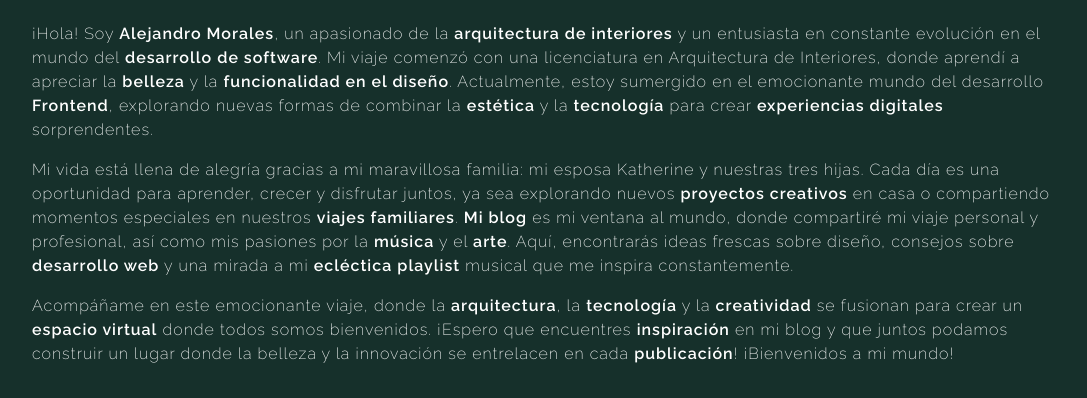
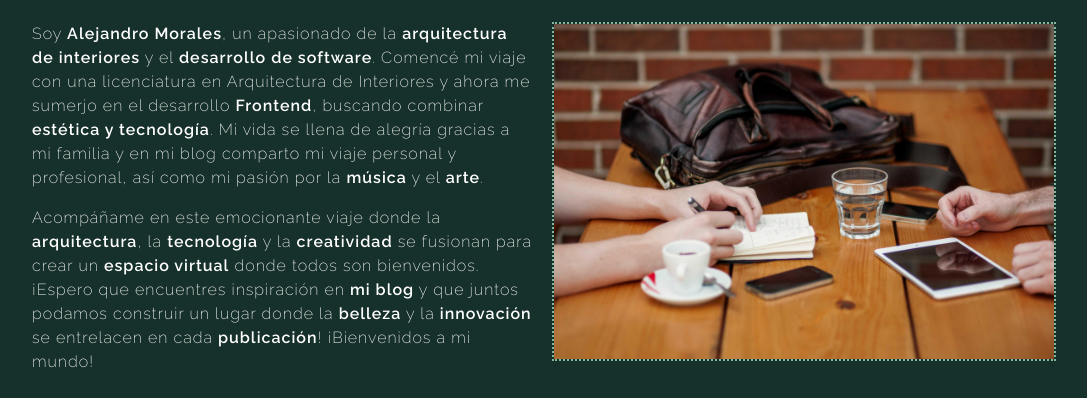
Before and after one commit to amoraleslandeo/personal-page.github.io, a plain HTML site: page index.html in a window 1280 px wide. Shown: the part 276-674 px from the top of the page, without its empty margins (96-1183 px from the left). Drawn offline with Linux system fonts and the light colour scheme.

Commit message:
update text and display:flex tag included

```diff
--- a/assets/css/styles.css
+++ b/assets/css/styles.css
@@ -81,6 +81,15 @@
       text-align: center;
       font-size: 12px;
   }
+
+div.introduction-phrases-and-image {
+    display:flex;
+    gap: 20px;
+}
+
+div.introduction-phrases-and-image p:first-of-type {
+    margin-top: initial;
+}
 
   div img {
       margin: 0px auto;
--- a/index.html
+++ b/index.html
@@ -21,42 +21,19 @@
     </header>
     <main>
         <h2>Bienvenidos a mi Blog</h2>
-        <p>¡Hola! Soy <strong>Alejandro Morales</strong>, un apasionado de la <strong>arquitectura de
-                interiores</strong> y un entusiasta en constante
-            evolución en el mundo del <strong>desarrollo de software</strong>. Mi viaje comenzó con una licenciatura en
-            Arquitectura de
-            Interiores, donde aprendí a apreciar la <strong>belleza</strong> y la <strong>funcionalidad en el
-                diseño</strong>. Actualmente, estoy
-            sumergido en el emocionante mundo del desarrollo <strong>Frontend</strong>, explorando nuevas formas de
-            combinar la <strong>estética</strong>
-            y la <strong>tecnología</strong> para crear <strong>experiencias digitales</strong> sorprendentes.</p>
+        <div class="introduction-phrases-and-image">
+            <div>
                 <p>
-            Mi vida está llena de alegría gracias a mi maravillosa familia: mi esposa Katherine y
-            nuestras tres hijas.
-            Cada día es una oportunidad para aprender, crecer y disfrutar juntos, ya
-            sea explorando nuevos <strong>proyectos
-                creativos</strong> en casa o compartiendo momentos especiales en nuestros <strong>viajes
-                familiares</strong>. <strong>Mi blog</strong> es mi ventana al
-            mundo, donde compartiré mi viaje personal y profesional, así como mis pasiones por la
-            <strong>música</strong> y el <strong>arte</strong>.
-            Aquí, encontrarás ideas frescas sobre diseño, consejos sobre <strong>desarrollo web</strong> y una mirada a
-            mi <strong>ecléctica</strong>
-            <strong>playlist</strong> musical que me inspira constantemente.
+                    Soy <strong>Alejandro Morales</strong>, un apasionado de la <strong>arquitectura de interiores</strong> y el <strong>desarrollo de software</strong>. Comencé mi viaje con una licenciatura en Arquitectura de Interiores y ahora me sumerjo en el desarrollo <strong>Frontend</strong>, buscando combinar <strong>estética y tecnología</strong>. Mi vida se llena de alegría gracias a mi familia y en mi blog comparto mi viaje personal y profesional, así como mi pasión por la <strong>música</strong> y el <strong>arte</strong>.
                 </p>
                 <p>
-            Acompáñame en este emocionante viaje, donde la <strong>arquitectura</strong>, la <strong>tecnología</strong>
-            y la <strong>creatividad</strong> se fusionan para
-            crear un <strong>espacio virtual</strong> donde todos somos bienvenidos. ¡Espero que encuentres
-            <strong>inspiración</strong> en mi blog y que
-            juntos podamos construir un lugar donde la belleza y la innovación se entrelacen en cada
-            <strong>publicación</strong>!
-            ¡Bienvenidos a mi mundo!
+                    Acompáñame en este emocionante viaje donde la <strong>arquitectura</strong>, la <strong>tecnología</strong> y la <strong>creatividad</strong> se fusionan para crear un <strong>espacio virtual</strong> donde todos son bienvenidos. ¡Espero que encuentres inspiración en <strong>mi blog</strong> y que juntos podamos construir un lugar donde la <strong>belleza</strong> y la <strong>innovación</strong> se entrelacen en cada <strong>publicación</strong>! ¡Bienvenidos a mi mundo!
                 </p>
-        </br>
+            </div>
             <div>
                 <img src="./assets/images/index.jpg" width="500" alt="I went out...coming soon.">
             </div>
-        </br>
+        </div>
         </br>
         <p>
             <i> Mis redes sociales</i>
```
Lines whose indentation alone changed are shown as unchanged.
